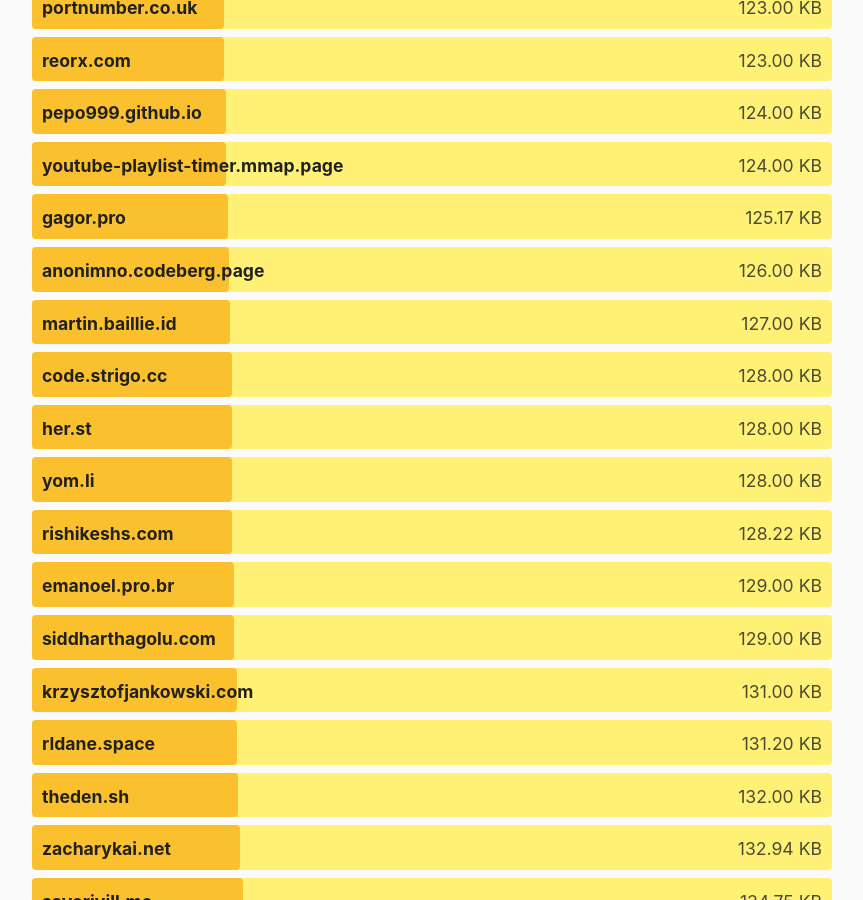
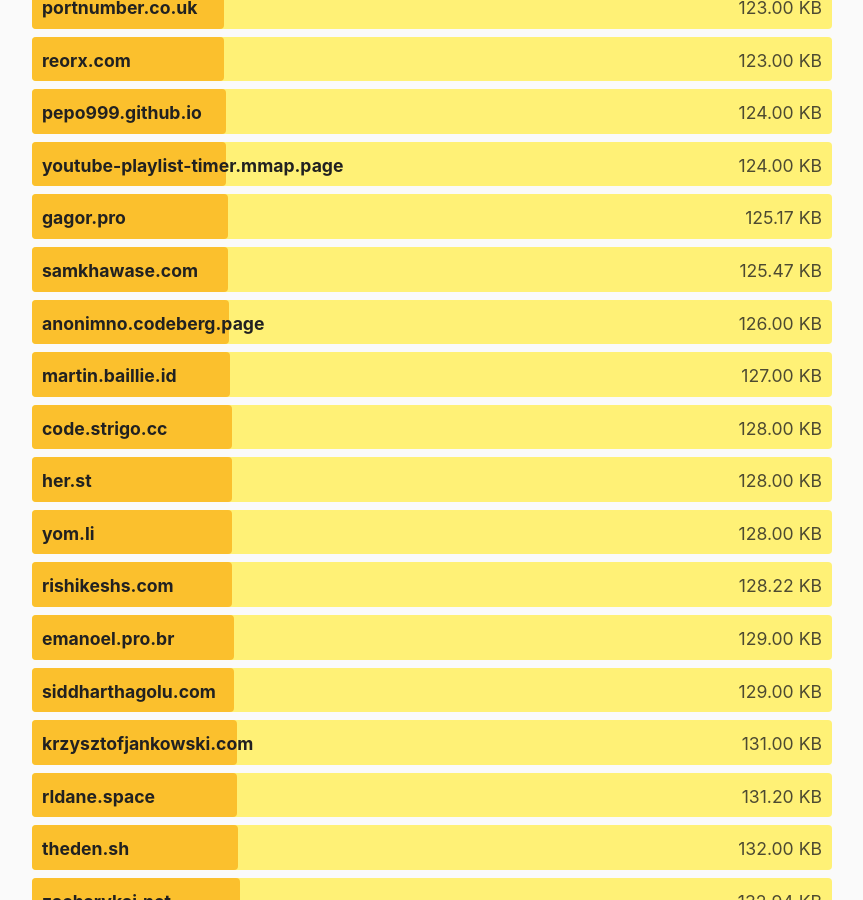
Before and after one commit to kevquirk/512kb.club, a Jekyll site: the page built from index.md, in a window 1280 px wide and 900 px high, scrolled down 29783 px. Shown: the whole window, without its empty margins (208-1071 px from the left). Built offline with Jekyll 4.4.1, drawn with Linux system fonts in a browser that asks for light colours; some of the changed text lies outside the part shown.

Commit message:
Updated data for samkhawase.com
Radar scan ID: https://radar.cloudflare.com/scan/8087e873-326d-4fda-aea0-3155ee7176a7

```diff
--- a/_data/sites.yml
+++ b/_data/sites.yml
@@ -3485,8 +3485,8 @@
 
 - domain: samkhawase.com
   url: https://samkhawase.com/
-  size: 464.58
-  last_checked: 2024-05-30
+  size: 125.47
+  last_checked: 2024-11-23
 
 - domain: sashanoraa.gay
   url: https://sashanoraa.gay/
```
